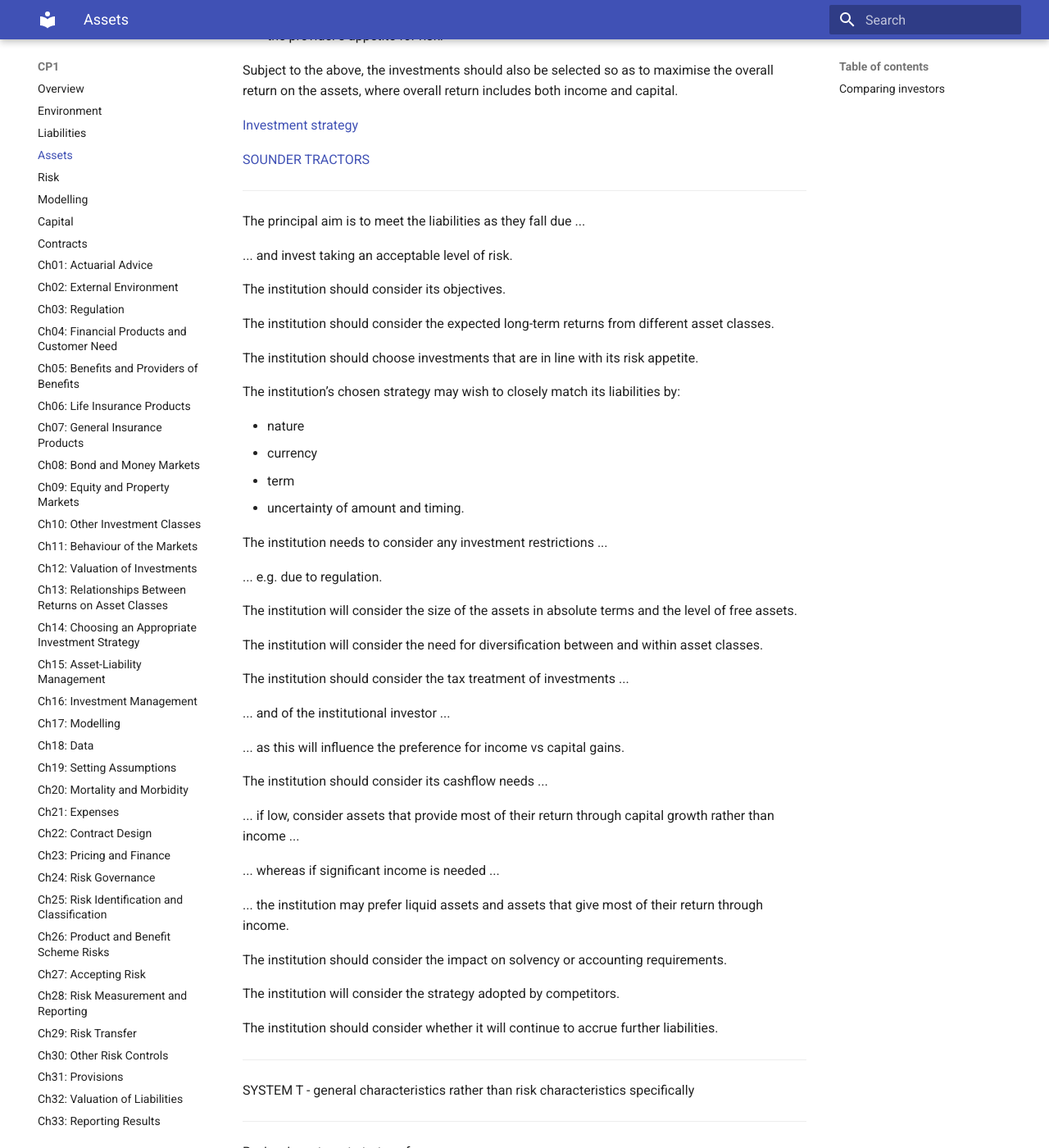
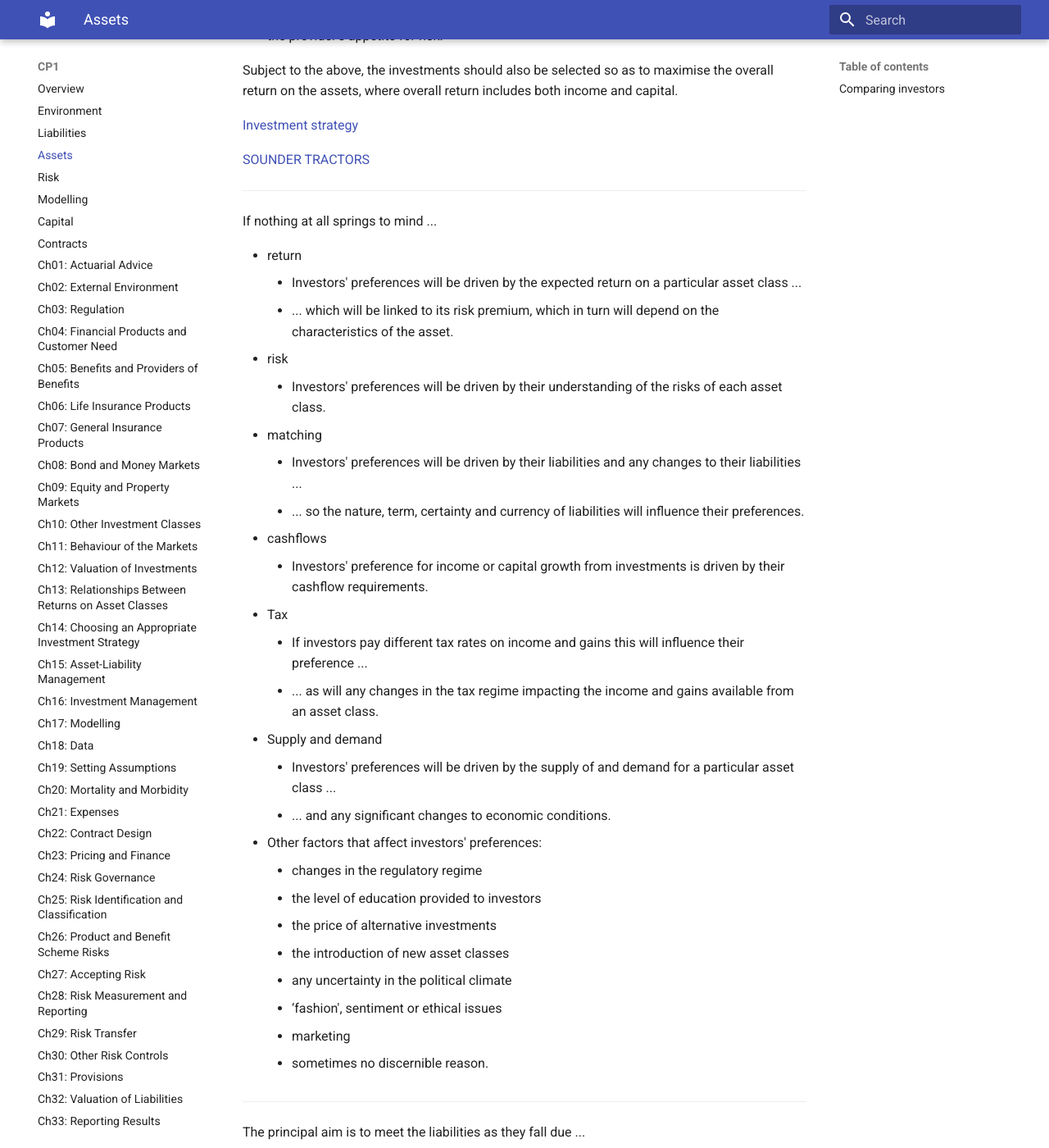
Before and after one commit to samthorold/scribbles, an MkDocs documentation site: the page built from docs/assets.md, in a window 1280 px wide and 1400 px high, scrolled down 374 px. Shown: the whole window at 82% size. Built offline with MkDocs 1.6.1 and Material for MkDocs 9.7.7, drawn with Linux system fonts in a browser that asks for light colours; some of the changed text lies outside the part shown.

Commit message:
Progress

```diff
--- a/docs/assets.md
+++ b/docs/assets.md
@@ -8,13 +8,43 @@ A provider should select investments that are appropriate to the:
 
 of the liabilities, and
 
-- the provider’s appetite for risk.
+- the provider's appetite for risk.
 
 Subject to the above, the investments should also be selected so as to maximise the overall return on the assets, where overall return includes both income and capital.
 
 [Investment strategy](14-choosing-an-appropriate-investment-strategy.md)
 
 [SOUNDER TRACTORS](14-choosing-an-appropriate-investment-strategy.md#factors-influencing-an-institutions-investment-strategy)
+
+---
+
+If nothing at all springs to mind ...
+
+- return
+    - Investors' preferences will be driven by the expected return on a particular asset class ...
+    - ... which will be linked to its risk premium, which in turn will depend on the characteristics of the asset.
+- risk
+    - Investors' preferences will be driven by their understanding of the risks of each asset class.
+- matching
+    - Investors' preferences will be driven by their liabilities and any changes to their liabilities ...
+    - ... so the nature, term, certainty and currency of liabilities will influence their preferences.
+- cashflows
+    - Investors' preference for income or capital growth from investments is driven by their cashflow requirements.
+- Tax
+    - If investors pay different tax rates on income and gains this will influence their preference ...
+    - ... as will any changes in the tax regime impacting the income and gains available from an asset class.
+- Supply and demand
+    - Investors' preferences will be driven by the supply of and demand for a particular asset class ...
+    - ... and any significant changes to economic conditions.
+- Other factors that affect investors' preferences:
+    - changes in the regulatory regime
+    - the level of education provided to investors
+    - the price of alternative investments
+    - the introduction of new asset classes
+    - any uncertainty in the political climate
+    - ‘fashion', sentiment or ethical issues
+    - marketing
+    - sometimes no discernible reason.
 
 ---
 
@@ -28,7 +58,7 @@ The institution should consider the expected long-term returns from different as
 
 The institution should choose investments that are in line with its risk appetite.
 
-The institution’s chosen strategy may wish to closely match its liabilities by:
+The institution's chosen strategy may wish to closely match its liabilities by:
 
 - nature
 - currency
```
Also changed, not shown: docs/30-other-risk-controls.md (+25 -0 lines), docs/35-capital-management.md (+9 -1 lines), docs/index.md (+8 -1 lines), docs/risk.md (+9 -0 lines).
